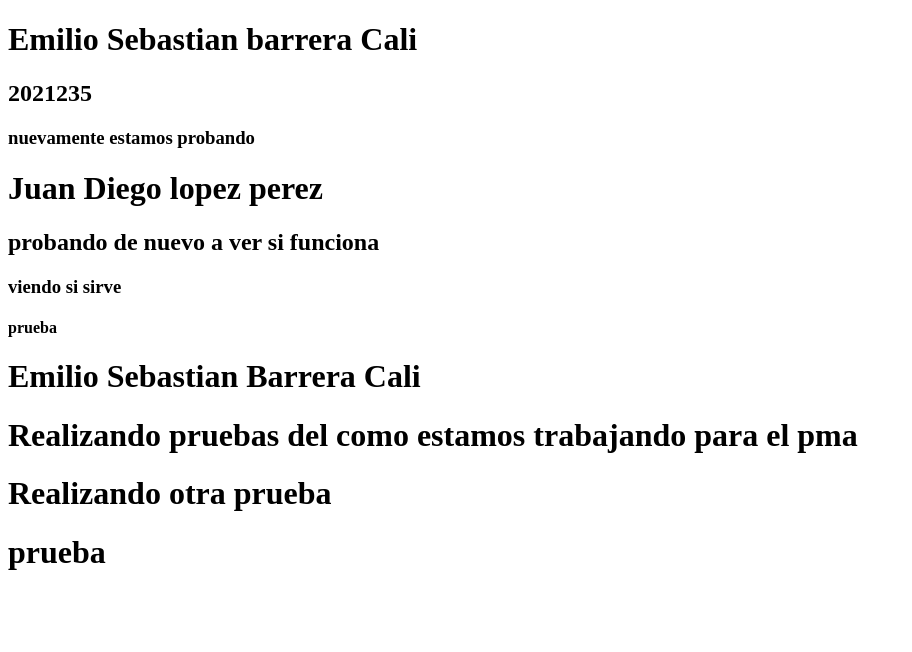
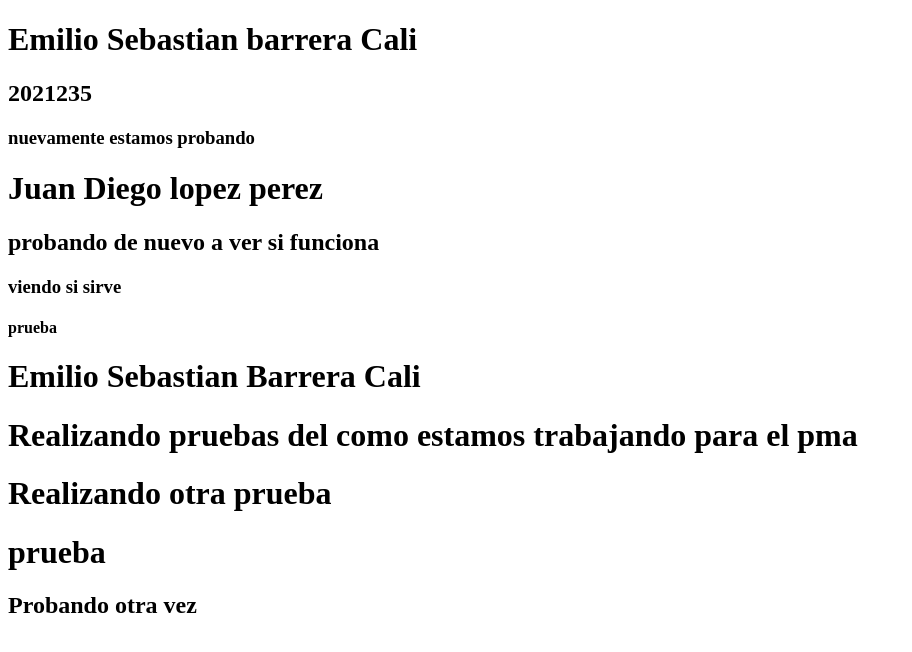
Before and after one commit to ebarrera-2021235/PracticaRepositorio, a plain HTML site: page index.html in a window 1280 px wide. Shown: the whole page, without its empty margins (0-912 px from the left). Drawn offline with Linux system fonts and the light colour scheme.

Commit message:
add: Agregar mensjae de prueba 3 en el archivo index.html

```diff
--- a/index.html
+++ b/index.html
@@ -18,5 +18,7 @@
     <h1>Realizando pruebas del como estamos trabajando para el pma</h1>
     <h1>Realizando otra prueba</h1>
     <h1>prueba</h1>
+    <h2>Probando otra vez
+    </h2>
 </body>
 </html>
```
